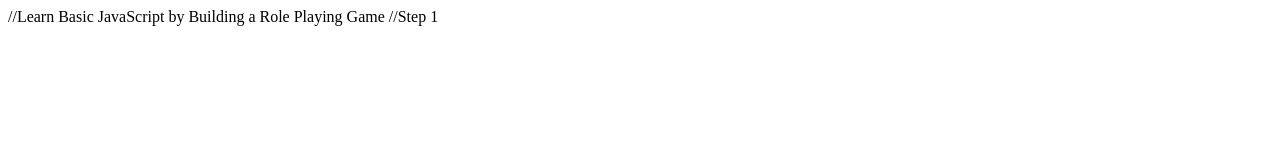
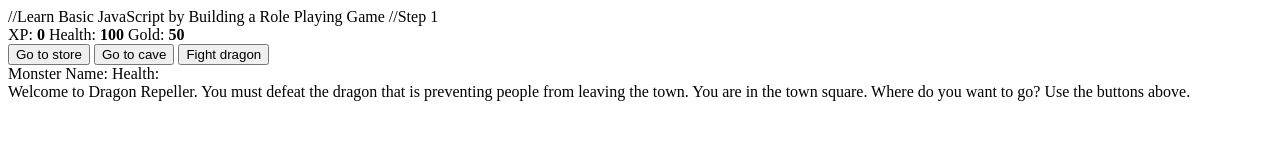
Before and after one commit to Dokh0/freeCodeCamp, a plain HTML site: page rolePlayingGame.html in a window 1280 px wide. Drawn offline with Linux system fonts and the light colour scheme.

Commit message:
step 26 rolePlayingGame.html

```diff
--- a/rolePlayingGame.html
+++ b/rolePlayingGame.html
@@ -2,15 +2,32 @@
 
 //Step 1
 <!DOCTYPE html>
-
 <html lang="en">
   <head>
-      <link rel = "stylesheet" href = "styles.css">
+    <meta charset="utf-8">
+    <link rel="stylesheet" href="./styles.css">
+    <title>RPG - Dragon Repeller</title>
   </head>
-    <body>
-      <meta charset="UTF-8">
-      <title>RPG - Dragon Repeller</title>
-      <div id = "game">
+  <body>
+    <div id="game">
+      <div id="stats">
+        <span class="stat">XP: <strong><span id="xpText">0</span></strong></span>
+        <span class="stat">Health: <strong><span id="healthText">100</span></strong></span>
+        <span class="stat">Gold: <strong><span id="goldText">50</span></strong></span>
       </div>
-    </body>
+      <div id="controls">
+        <button id="button1">Go to store</button>
+        <button id="button2">Go to cave</button>
+        <button id="button3">Fight dragon</button>
+      </div>
+      <div id="monsterStats">
+        <span class="stat">Monster Name: <strong><span id="monsterName"></span></strong></span>
+        <span class="stat">Health: <strong><span id="monsterHealth"></span></strong></span>
+      </div>
+      <div id="text">
+        Welcome to Dragon Repeller. You must defeat the dragon that is preventing people from leaving the town. You are in the town square. Where do you want to go? Use the buttons above.
+      </div>
+    </div>
+    <script src="./script.js"></script>
+  </body>
 </html>
```
